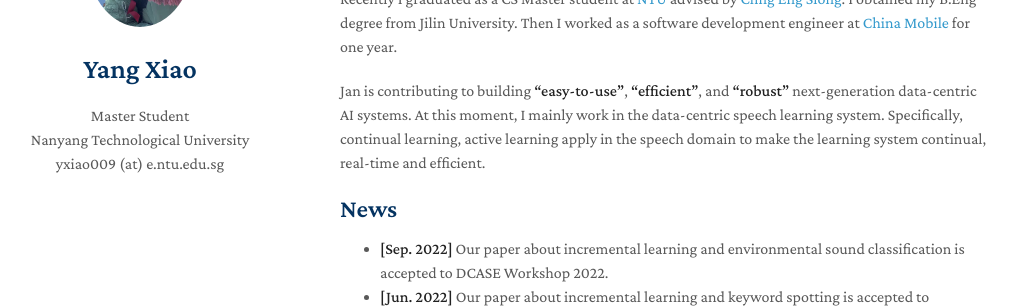
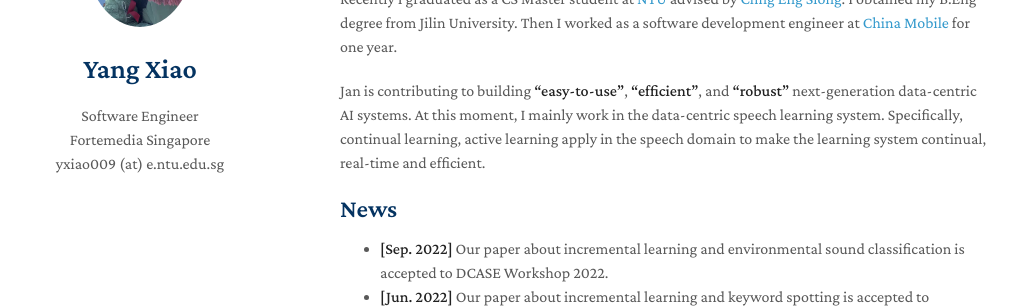
Before and after one commit to swagshaw/swagshaw.github.io, a Jekyll site: the page built from index.md, in a window 1280 px wide. Shown: the part 208-516 px from the top of the page, without its empty margins (130-1147 px from the left). Built offline with Jekyll 4.4.1, drawn with Linux system fonts in a browser that asks for light colours; nearby versions of some CDN libraries; a style sheet for code colours, icons or effects is not loaded.

Commit message:
Update _config.yml

```diff
--- a/_config.yml
+++ b/_config.yml
@@ -1,6 +1,6 @@
 title: Yang Xiao
-position: Master Student
-affiliation: Nanyang Technological University
+position: Software Engineer
+affiliation: Fortemedia Singapore
 email: yxiao009 (at) e.ntu.edu.sg
 keywords: xiao yang ntu, yang xiao ntu
 google_scholar: https://scholar.google.com/
@@ -10,6 +10,6 @@
 google_analytics: UA-111540567-4
 favicon: ./assets/img/NTU.jpg
 favicon_dark: ./assets/img/NTU.jpg
-description: Yang (Jan) Xiao is a 1-st year master student at NTU. His interest is always focus on MLSys.
+description: Yang (Jan) Xiao is a software engineer of audio and speech research. His interest is always focus on MLSys.
 # canonical: https://minimal-light.yyliu.net/
 remote_theme: yaoyao-liu/minimal-light
```
